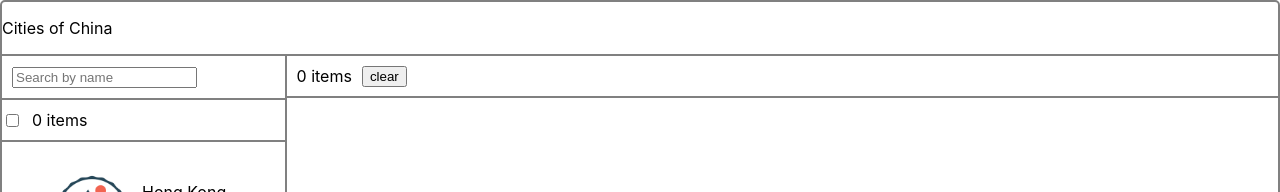
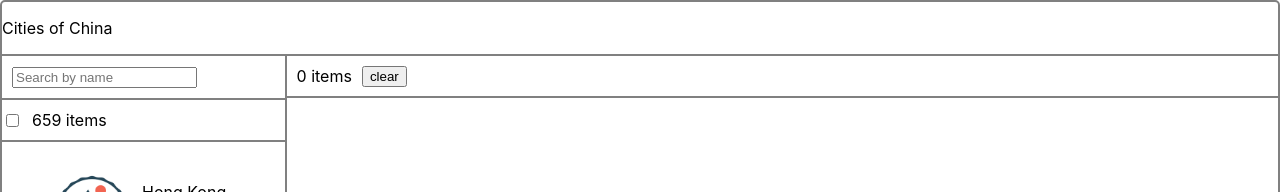
Before and after one commit to cgonzaru/cities-china, a React (Create React App) app: page / in a window 1280 px wide. Shown: the top 192 px of the page. Built offline with nearby package versions, Linux system fonts and the light colour scheme.

Commit message:
fixed bugTotalItems

```diff
--- a/src/App.js
+++ b/src/App.js
@@ -1,7 +1,6 @@
 import React from 'react';
 import Filters from './components/Filters';
 //import cities from './services/cities';
-import TotItems from './components/TotItems';
 import CitiesList from './components/CitiesList';
 import SelItems from './components/SelItems';
 import SelList from './components/SelList';
@@ -3381,9 +3380,6 @@ class App extends React.Component {
               placeholderText={placeholderText}
               getUserInput={this.getUserInput}
             />
-            <TotItems
-              selected={this.state.selected}
-            />
             <CitiesList
               cities={this.state.cities}
               userInput={this.state.userInput}
--- a/src/components/CitiesList.js
+++ b/src/components/CitiesList.js
@@ -7,15 +7,24 @@ const CitiesList = props => {
 
 	const { cities, userInput, getSelected } = props;
 
+	const filteredCities = cities
+		.filter(city => {
+			return city.name.toUpperCase().includes(userInput.toUpperCase())
+		});
+
 	return (
+		<div className="containerList">
+			<div className="totItems">
+				<input type="checkbox" className="checkItems" />
+				<p className="items">{filteredCities.length} items</p>
+			</div>
 			<ul className="cities-list">
-			{cities
-				.filter(city => city.name.toUpperCase().includes(userInput.toUpperCase()))
+				{filteredCities
 					.map((city, index) => {
 						return (
 							<li className="cities-item" key={index} >
-							<input type="checkbox" className="myCheck" onClick={getSelected} value={city.id}/>
-							<img src={mountain} alt="mountain" className="logo"/>
+								<input type="checkbox" className="myCheck" onClick={getSelected} value={city.id} />
+								<img src={mountain} alt="mountain" className="logo" />
 								<div className="names">
 									<p className="city-name">{city.name}</p>
 									<p className="chinese-name">{city.chineseName}</p>
@@ -25,6 +34,7 @@ const CitiesList = props => {
 					})
 				}
 			</ul>
+		</div>
 	);
 
 };
--- a/src/components/TotItems.js
+++ /dev/null
@@ -1,19 +0,0 @@
-import React from 'react';
-import '../styles/TotItems.scss';
-import PropTypes from 'prop-types';
-
-const TotItems = props => {
-	const { selected } = props;
-	return (
-		<div className="totItems">
-			<input type="checkbox" className="checkItems"/>
-			<p className="items">{selected.length} items</p>
-		</div>
-	);
-
-};
-
-/* TotItems.propTypes = {
-};
- */
-export default TotItems;
--- a/src/styles/CitiesList.scss
+++ b/src/styles/CitiesList.scss
@@ -1,3 +1,10 @@
+.totItems {
+    display: flex;
+    align-items: center;
+    border-top: solid 2px grey;
+    border-bottom: solid 2px grey;
+}
+
 .cities-list {
     margin: 20px;
     padding: 0;
--- a/src/styles/TotItems.scss
+++ /dev/null
@@ -1,6 +0,0 @@
-.totItems {
-    display: flex;
-    align-items: center;
-    border-top: solid 2px grey;
-    border-bottom: solid 2px grey;
-}
```
Lines whose indentation alone changed are shown as unchanged.
